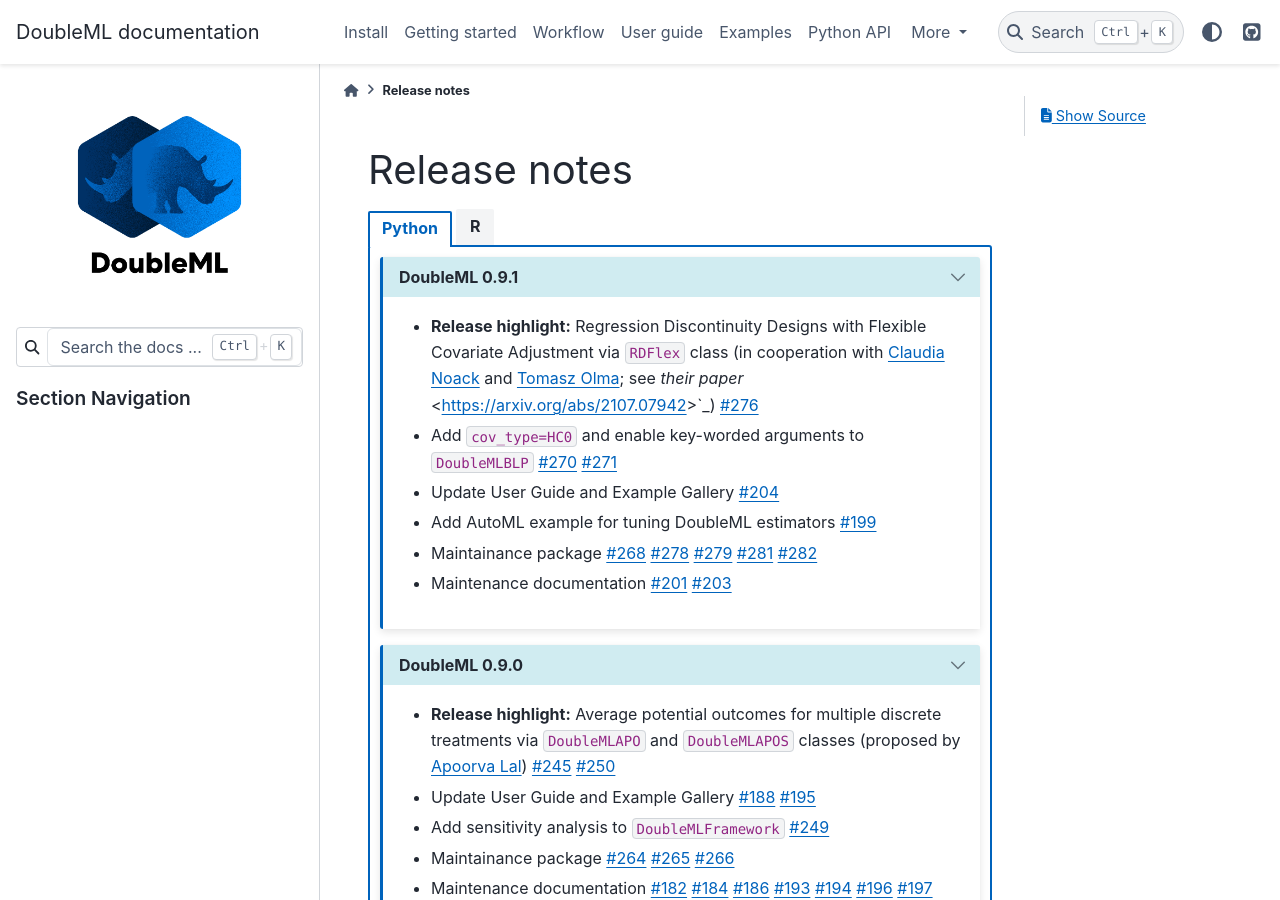
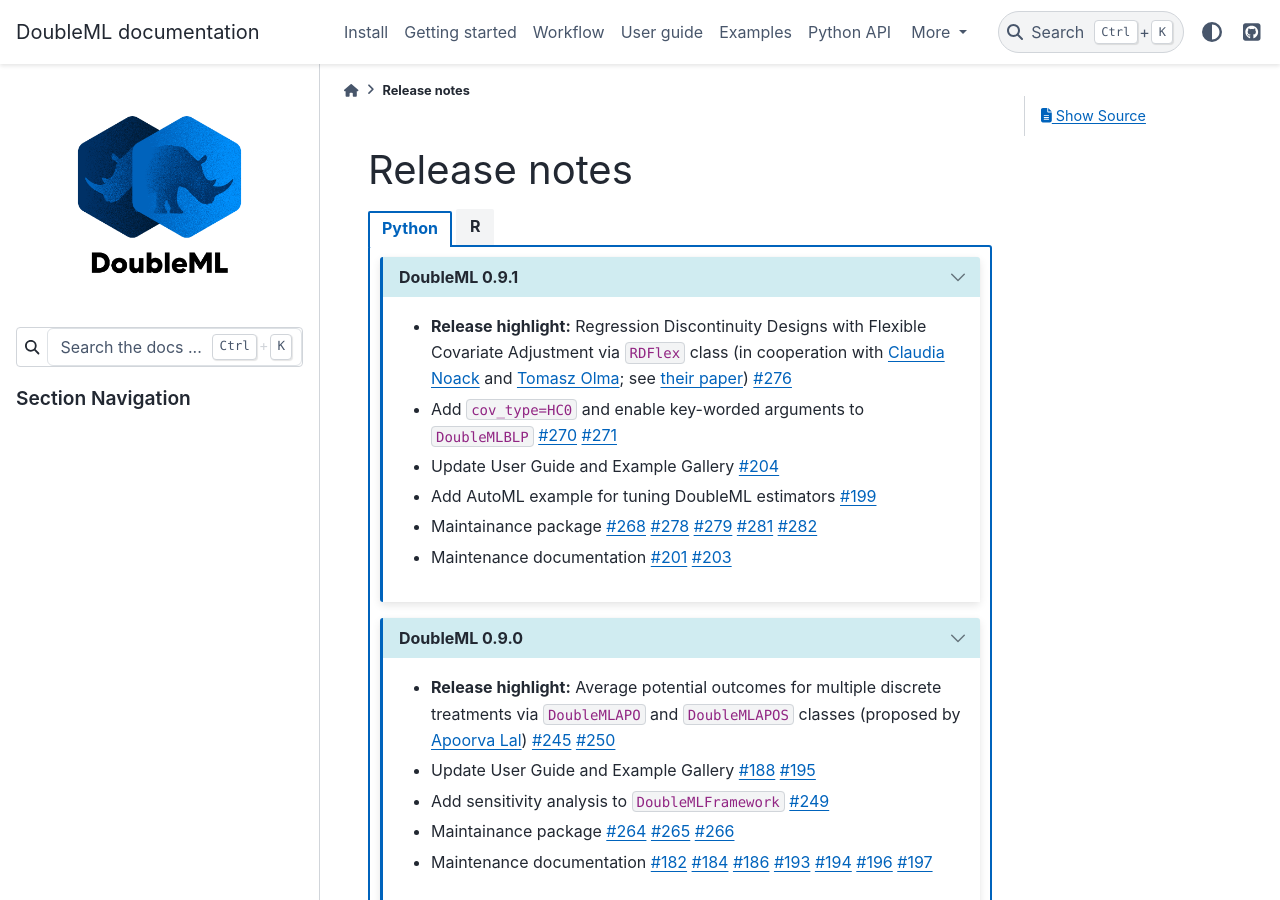
Before and after one commit to DoubleML/doubleml-docs, a Sphinx documentation site: the page built from doc/release/release.rst, in a window 1280 px wide and 900 px high. Built offline with Sphinx 7.4.7 and the PyData theme 0.15.4, drawn with Linux system fonts in a browser that asks for light colours.

Commit message:
Fix release notes 0.9.1

```diff
--- a/doc/release/release.rst
+++ b/doc/release/release.rst
@@ -13,7 +13,7 @@
 
       - **Release highlight:** Regression Discontinuity Designs with Flexible Covariate Adjustment
         via ``RDFlex`` class (in cooperation with `Claudia Noack <https://github.com/claudianoack>`_
-        and `Tomasz Olma <https://github.com/tomaszolma>`_; see `their paper` <https://arxiv.org/abs/2107.07942>`_)
+        and `Tomasz Olma <https://github.com/tomaszolma>`_; see `their paper <https://arxiv.org/abs/2107.07942>`_)
         `#276 <https://github.com/DoubleML/doubleml-for-py/pull/276>`_
 
       - Add ``cov_type=HC0`` and enable key-worded arguments to ``DoubleMLBLP``
```
